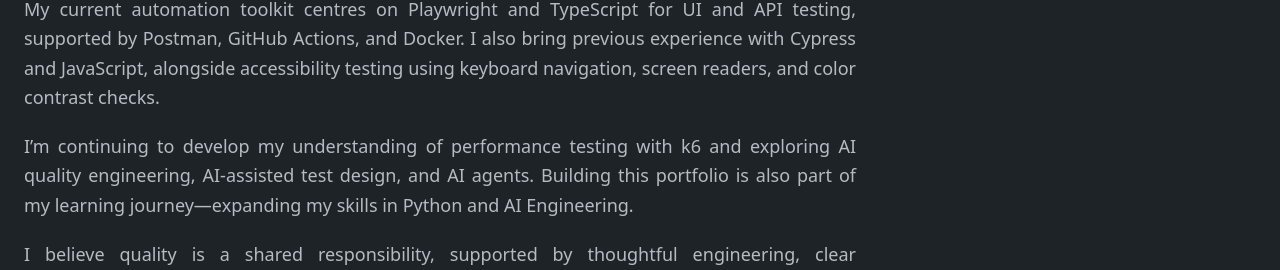
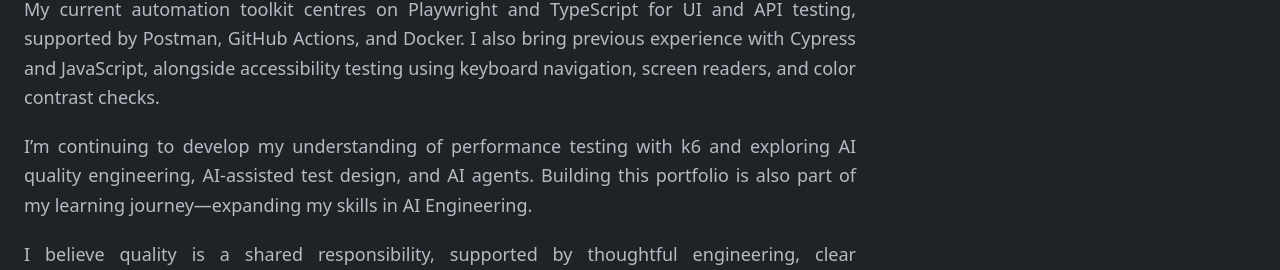
Before and after one commit to nirmalthanga-qa/nirmal-portfolio, a Next.js app: page /about in a window 1280 px wide. Shown: the part 770-1040 px from the top of the page. Built offline with nearby package versions, Linux system fonts and the light colour scheme.

Commit message:
changes in about description

```diff
--- a/app/about/page.tsx
+++ b/app/about/page.tsx
@@ -79,7 +79,7 @@
             testing with k6 and exploring AI quality engineering,
             AI-assisted test design, and AI agents. Building this
             portfolio is also part of my learning journey—expanding my
-            skills in Python and AI Engineering.
+            skills in AI Engineering.
           </p>
 
           <p>
```
Also changed, not shown: public/nirmal-profile.jpg (deleted).
